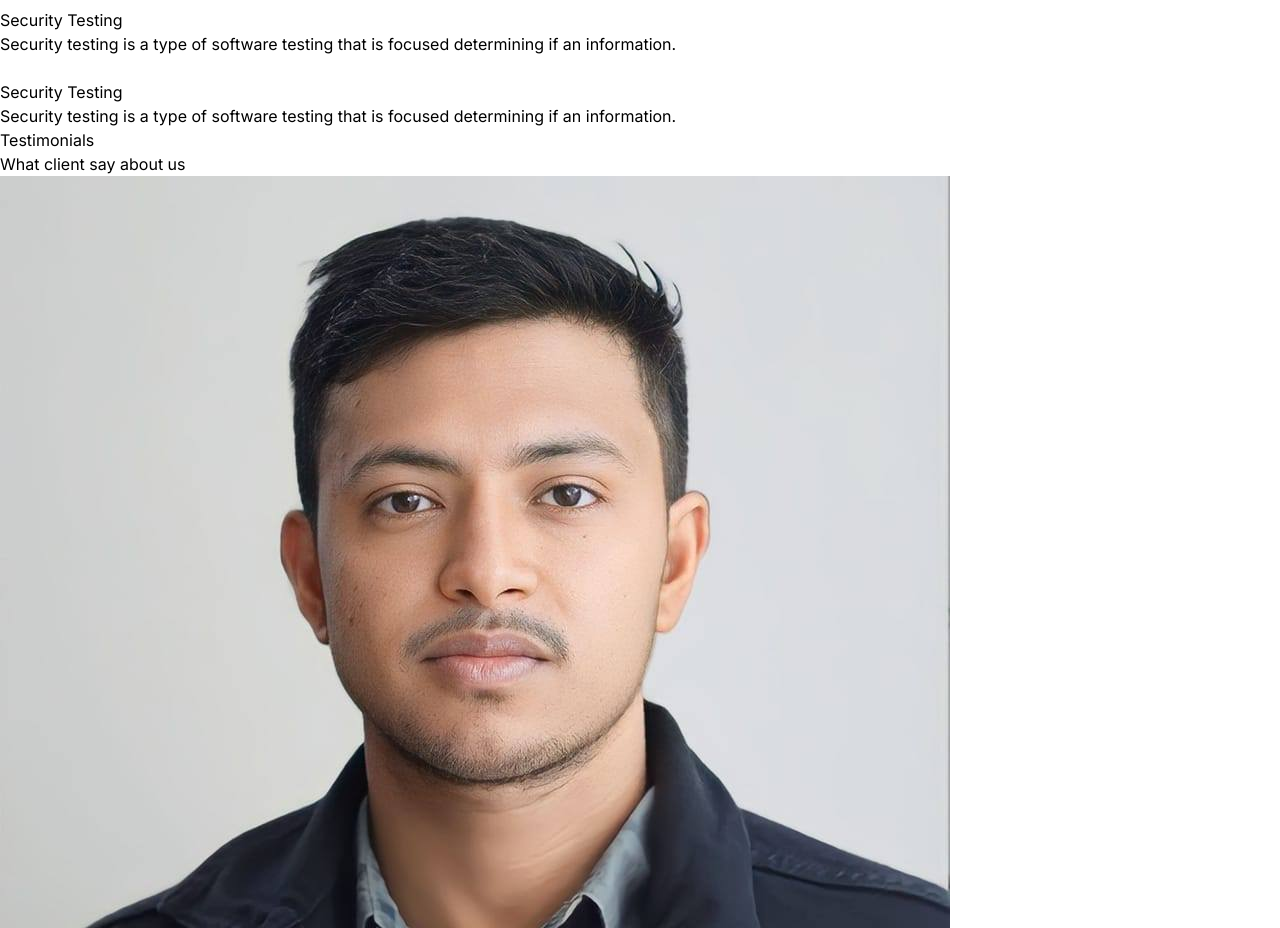
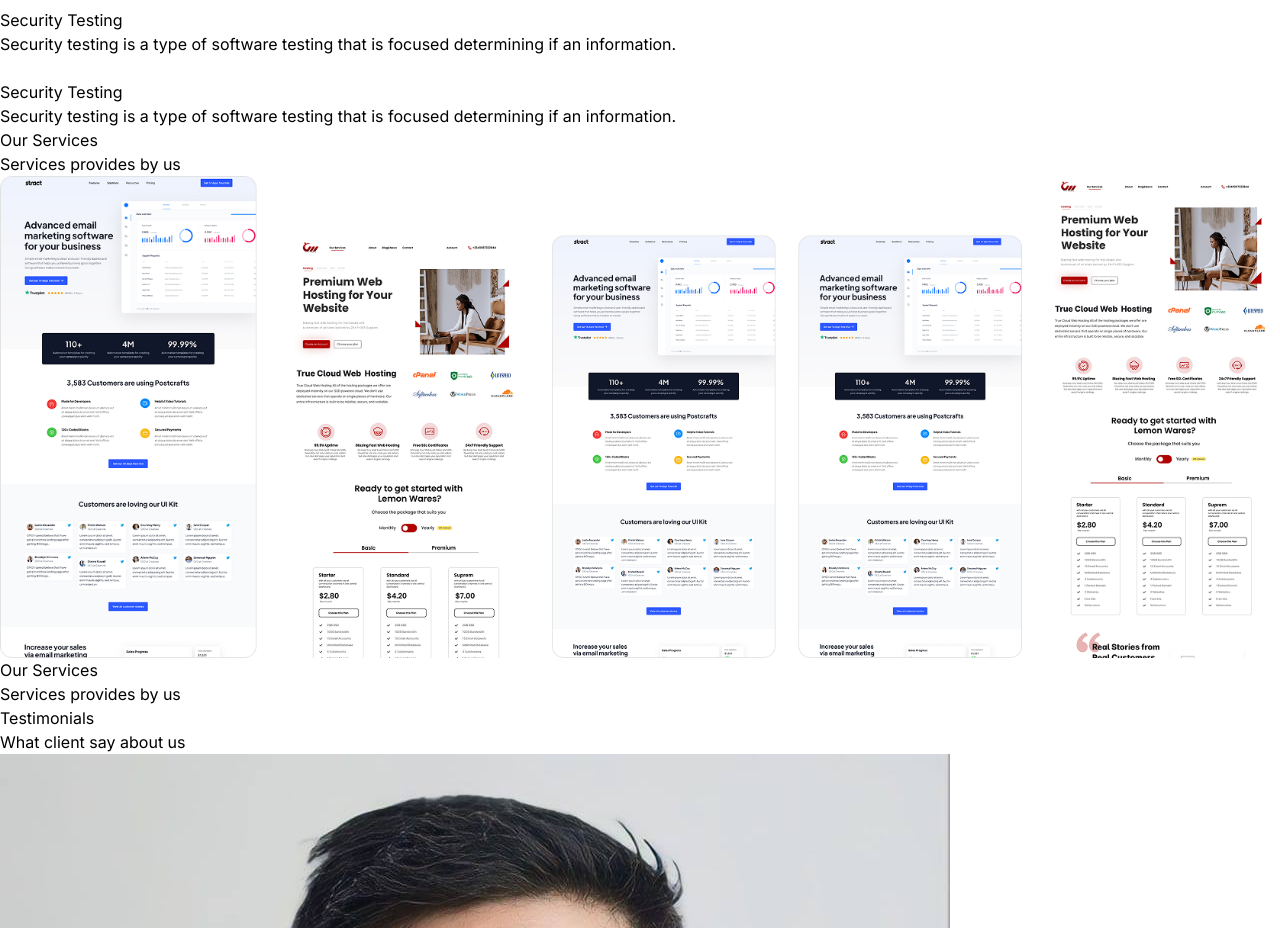
Before and after one commit to remesoft/company, a React (Vite) app: page / in a window 1280 px wide. Shown: the part 1360-2288 px from the top of the page. Built offline with nearby package versions, Linux system fonts and the light colour scheme; some icons are missing.

Commit message:
our services

```diff
--- a/src/components/Navbar.jsx
+++ b/src/components/Navbar.jsx
@@ -37,26 +37,25 @@ export default function Navbar() {
         <Link to="#">
           <img className="h-10" src={isScrolled ? logoDark : logo} alt="logo" />
         </Link>
-
         <nav
           className={`${isOpen ? "absolute left-0 top-full block h-screen w-full bg-gradient-to-b lg:w-auto xl:static xl:h-auto xl:bg-none" : "hidden"} ${
             isScrolled ? "from-white via-white" : "from-[#0E1925] via-[#0E1925]"
-          } via-50% to-[#ffffff00] p-4 lg:block`}
+          } via-50% to-[#ffffff00] p-4 lg:block lg:p-0`}
         >
-          <ul className="flex flex-col items-center xl:flex-row xl:gap-10">
-            <li className="flex w-full items-center justify-center gap-2 py-4 xl:w-auto xl:py-0">
+          <ul className="flex flex-col items-center gap-4 lg:flex-row lg:gap-4">
+            <li className="flex items-center justify-center gap-2 rounded-full px-6 py-2 lg:px-4 xl:w-auto xl:py-0">
               <Home03Icon className="h-[1.3rem]" />
               <NavLink>Home</NavLink>
             </li>
-            <li className="flex w-full items-center justify-center gap-2 py-4 xl:w-auto xl:py-0">
-              <NewsIcon className="h-[1.3rem]" />
+            <li className="flex items-center justify-center gap-2 whitespace-nowrap px-4 py-2 lg:px-4 xl:w-auto xl:py-0">
+              <NewsIcon className="h-[1.3rem" />
               <NavLink>About Us</NavLink>
             </li>
-            <li className="flex w-full items-center justify-center gap-2 py-4 xl:w-auto xl:py-0">
+            <li className="flex items-center justify-center gap-2 px-4 py-2 lg:px-4 xl:w-auto xl:py-0">
               <DeliveryBox01Icon className="h-[1.3rem]" />
               <NavLink>Services</NavLink>
             </li>
-            <li className="flex w-full items-center justify-center gap-2 py-4 xl:w-auto xl:py-0">
+            <li className="flex items-center justify-center gap-2 px-4 py-2 lg:px-4 xl:w-auto xl:py-0">
               <Comment01Icon className="h-[1.3rem]" />
               <NavLink>Contact</NavLink>
             </li>
--- /dev/null
+++ b/src/components/Portfolio.jsx
@@ -0,0 +1,15 @@
+import React from "react";
+import SectionIntro from "./ui/SectionIntro";
+import webPortfolio from "../assets/portfolio/portfolio-web.png";
+
+export default function Portfolio() {
+  return (
+    <section className="relative bg-[#F5F6F8] pt-16 lg:pt-36">
+      <div className="mx-auto max-w-[1200px] px-4 xl:px-0">
+        <SectionIntro title="Our Services" subtitle="Services provides by us" />
+        <img src={webPortfolio} alt="" />
+      </div>
+      <div className="absolute bottom-0 h-1/3 w-full bg-gradient-to-t from-[#F5F6F8] to-transparent"></div>
+    </section>
+  );
+}
--- /dev/null
+++ b/src/components/Unknown.jsx
@@ -0,0 +1,12 @@
+import React from "react";
+import SectionIntro from "./ui/SectionIntro";
+
+export default function Unknown() {
+  return (
+    <section className="py-16 lg:py-36">
+      <div className="mx-auto max-w-[1200px]">
+        <SectionIntro title="Our Services" subtitle="Services provides by us" />
+      </div>
+    </section>
+  );
+}
--- a/src/pages/Home.jsx
+++ b/src/pages/Home.jsx
@@ -4,11 +4,15 @@ import ContactForm from "../components/ContactForm";
 import Services from "../components/Services";
 import Testimonials from "../components/Testimonials";
 import Team from "../components/Team";
+import Portfolio from "../components/Portfolio";
+import Unknown from "../components/Unknown";
 
 export default function Home() {
   return (
     <>
       <Services />
+      <Portfolio />
+      <Unknown />
       <Testimonials />
       <Team />
       <ContactForm />
```
Also changed, not shown: src/assets/portfolio/portfolio-web.png (added).
